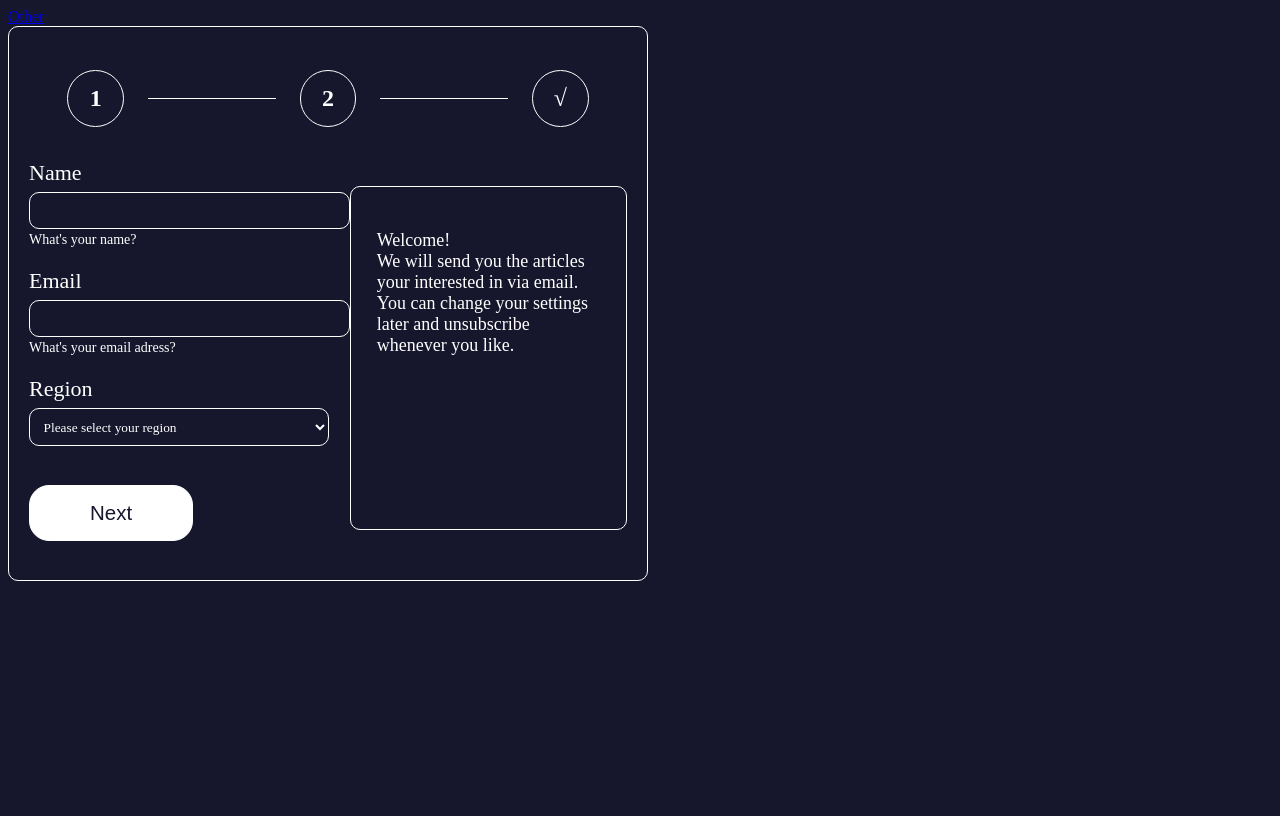
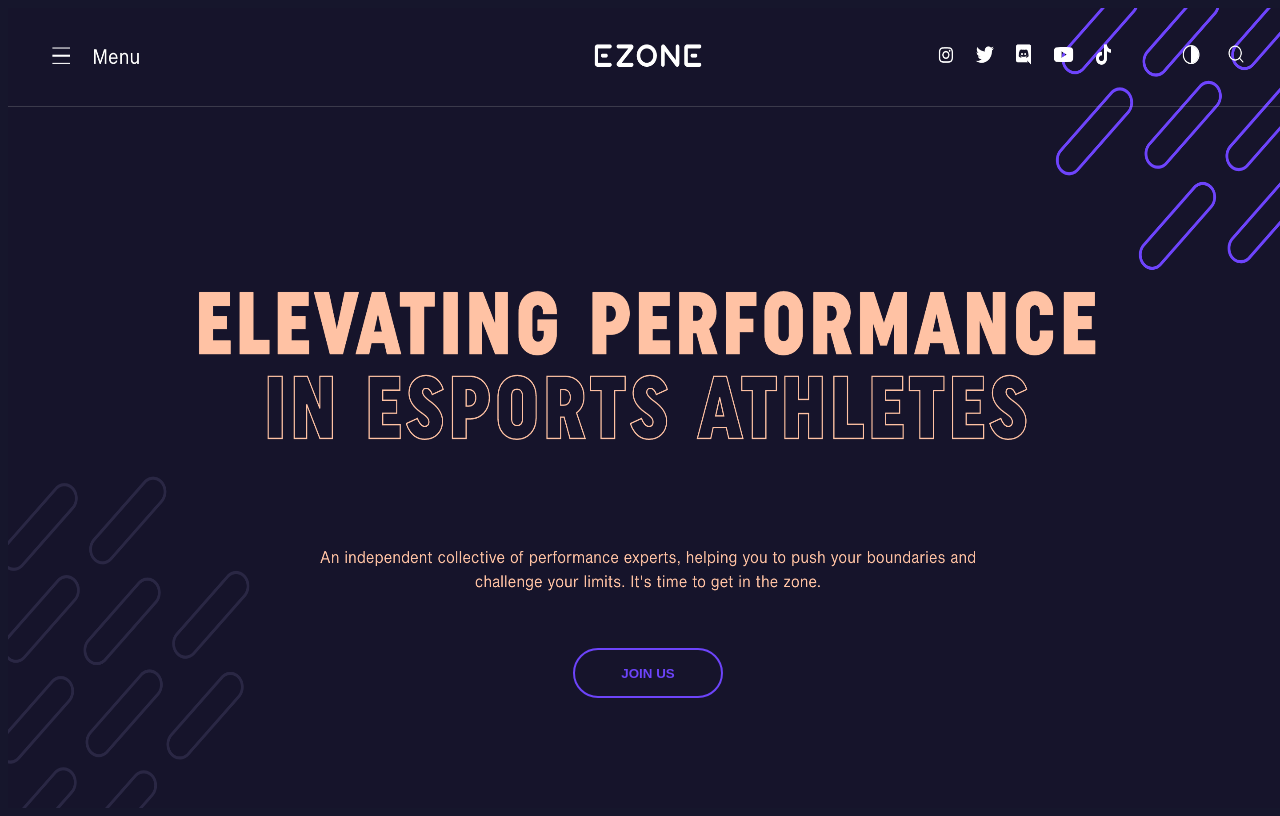
Before and after one commit to zuzcodes/ezoneform, a website built with Vite: page index.html in a window 1280 px wide. Built offline with nearby package versions, Linux system fonts and the light colour scheme; files whose address does not match are found by name.

Commit message:
landing page

```diff
--- a/index.html
+++ b/index.html
@@ -7,10 +7,10 @@
     <title>EZONE sign-up</title>
   </head>
   <body>
-    <nav>
-      <a href="other.html">Other</a>
-  </nav>
-<section id="sign-up-form">
+    <section id="landing-page">
+      <button id="cta-join">Join Us</button>
+    </section>
+    <section id="sign-up-form" class="hidden">
       <article class="form-screen" id="form-one">
         <div id="progress-bar">
           <h2>1</h2>
@@ -22,13 +22,13 @@
         <form>
           <div class="form-group">
             <label for="name">Name</label>
-      <input id="name" type="text" name="name" required>
+            <input id="name" type="text" name="name" required />
             <span class="hint">What's your name?</span>
             <span class="error" hidden>Please enter your name</span>
           </div>
           <div class="form-group">
             <label for="email">Email</label>
-      <input id="email" type="text" name="email" required>
+            <input id="email" type="text" name="email" required />
             <span class="hint">What's your email adress?</span>
             <span class="error" hidden>Please enter a valid email addess</span>
           </div>
@@ -43,14 +43,14 @@
             </select>
             <span class="error" hidden>Please select your region</span>
           </div>
-    <input type="button" value="Next">
+          <input type="button" value="Next" />
         </form>
         <div id="information">
-      <p>Welcome!<br>We will send you the articles your interested in via email. <br>
+          <p>
+            Welcome!<br />We will send you the articles your interested in via email. <br />
             You can change your settings later and unsubscribe whenever you like.
           </p>
         </div>
-
       </article>
       <article class="form-screen hidden" id="form-two"></article>
       <article class="form-screen hidden" id="form-three"></article>
--- a/main.js
+++ b/main.js
@@ -1 +1,13 @@
-import "./sass/style.scss"
+import "./sass/style.scss";
+
+window.addEventListener("DOMContentLoaded", init);
+
+function init() {
+  document.querySelector("#cta-join").addEventListener("click", openFirstFormList);
+}
+
+function openFirstFormList() {
+  document.querySelector("#sign-up-form").classList.remove("hidden");
+  document.querySelector("#cta-join").classList.add("hidden");
+  document.querySelector("#landing-page").classList.add("blurred");
+}
--- a/sass/style.scss
+++ b/sass/style.scss
@@ -1,74 +1,126 @@
 /*IMPORT FONTS*/
-@font-face{
+@font-face {
   font-family: "shapiro regular";
-    src: url("./fonts/sharpiro-regular.woff2") format('woff');
+  src: url("./fonts/sharpiro-regular.woff2") format("woff");
 }
 
-@font-face{
+@font-face {
   font-family: "pro-con medium";
-    src: url("./fonts/uniform-pro-con-medium.woff2") format('woff');
+  src: url("./fonts/uniform-pro-con-medium.woff2") format("woff");
 }
+
 /*VARIABLES*/
-
-$base-color: #16162C;
-$secondary-color: white;
+$base-color: rgb(22, 22, 44);
+$secondary-color: rgb(255, 255, 255);
+$tertiary-color: rgb(109, 68, 250);
 $base-font: "pro-con medium";
 $secondary-font: "shapiro regular";
 
 /*BASE*/
 body {
   background-color: $base-color;
+  position: relative;
 
-    h1{
+  h1 {
     color: $secondary-color;
     font-family: $base-font;
     font-size: clamp(42px, 3vw, 3vw);
   }
 
-    h2{
+  h2 {
     color: $secondary-color;
     font-family: $secondary-font;
     font-size: clamp(24px, 1.4vw, 1.4vw);
     line-height: clamp(24px, 1vw, 1vw);
   }
 
-    p{
+  p {
     color: $secondary-color;
     font-family: $secondary-font;
     font-size: clamp(18px, 1vw, 1vw);
   }
 }
 
+/*LANDING PAGE*/
+#landing-page {
+  width: 100vw;
+  height: 100vh;
+  background-image: url("/landing.png");
+  background-repeat: no-repeat;
+  background-size: 100vw 100vh;
+  position: relative;
+  button {
+    position: absolute;
+    top: 48em;
+    left: calc(50% - 75px);
+    width: 150px;
+    height: 50px;
+    background: transparent;
+    color: $tertiary-color;
+    text-transform: uppercase;
+    font-weight: bold;
+    border: 2px solid $tertiary-color;
+    border-radius: 40px;
+    overflow: hidden;
+    cursor: pointer;
+    outline: none;
+    z-index: 1;
+    &::after {
+      width: 0%;
+      height: 100%;
+      top: 0;
+      left: 0;
+      z-index: -1;
+      content: "";
+      background-color: $tertiary-color;
+      position: absolute;
+      -webkit-transition: all 0.3s;
+      -moz-transition: all 0.3s;
+      transition: all 0.3s;
+    }
+    &:hover {
+      color: $secondary-color;
+
+      &:hover::after {
+        width: 100%;
+      }
+    }
+  }
+}
 
 /*GENERAL*/
 #sign-up-form {
+  position: absolute;
+  top: calc(50% - 40vh);
+  left: calc(50% - 25vw);
   height: 80vh;
   width: 50vw;
+  margin: auto;
 
-.form-screen{
+  .form-screen {
     align-self: center;
     padding: 20px;
-    background-color: transparent;
+    background-color: $base-color;
     border: 1px solid $secondary-color;
     border-radius: 10px;
     top: 50vh;
-
   }
 }
+
 /*******SIGN-UP FORM PAGE 1******/
 
-#form-one{
+#form-one {
   display: grid;
   grid-template-rows: 20% auto;
   grid-template-columns: 1fr 1fr;
 }
 
-#form-one form{
+#form-one form {
   grid-row: 2;
   grid-column: 1;
 }
 
-#form-one #information{
+#form-one #information {
   grid-column: 2;
   grid-row: 2;
   border: 1px solid $secondary-color;
@@ -79,7 +131,7 @@ body {
 }
 
 /*PROGRESS BAR*/
-#progress-bar{
+#progress-bar {
   grid-row: 1;
   grid-column-start: 1;
   grid-column-end: 3;
@@ -89,7 +141,7 @@ body {
   align-content: center;
   align-items: center;
 
-    h2{
+  h2 {
     border: 1px solid $secondary-color;
     display: block;
     padding: 0.5vw;
@@ -101,27 +153,26 @@ body {
   }
 }
 
-.line{
+.line {
   width: 10vw;
   height: 1px;
   background-color: white;
 }
 
 /*FORM-GROUP*/
-
-.form-group{
+.form-group {
   display: grid;
   box-sizing: border-box;
-    padding:10px 0;
+  padding: 10px 0;
 
-    label{
+  label {
     color: $secondary-color;
     font-family: $base-font;
     font-size: clamp(22px, 1em, 1em);
   }
 
-    input[type=text],
-    select{
+  input[type="text"],
+  select {
     padding: 1.2vh;
     background: transparent;
     border: 1px solid white;
@@ -129,21 +180,21 @@ body {
     margin: 0.5vw 0 0.2vw 0;
     font-family: $secondary-font;
     color: white;
-        width: 300px
+    width: 300px;
   }
-    input:focus{
+  input:focus {
     outline: none;
   }
 }
 
-.hint{
+.hint {
   color: $secondary-color;
   font-family: $secondary-font;
   font-size: 14px;
 }
 
 /*BUTTON*/
-input[type=button]{
+input[type="button"] {
   background: $secondary-color;
   border: 1px solid $secondary-color;
   border-radius: 20px;
@@ -154,15 +205,19 @@ input[type=button]{
   font-size: clamp(18px, 1.6vw, 1.6vw);
 }
 
-input[type=button]:hover{
+input[type="button"]:hover {
   cursor: pointer;
   background-color: transparent;
   color: $secondary-color;
-
 }
 /*FORM INFORMATION*/
 
 /*ADDITIONAL CLASSES*/
-.hidden{
+.hidden {
   visibility: hidden;
 }
+
+.blurred {
+  filter: blur(10px);
+  -webkit-filter: blur(10px);
+}
```
Also changed, not shown: public/landing.png (added), 1 other file. Lines whose indentation alone changed are shown as unchanged.
